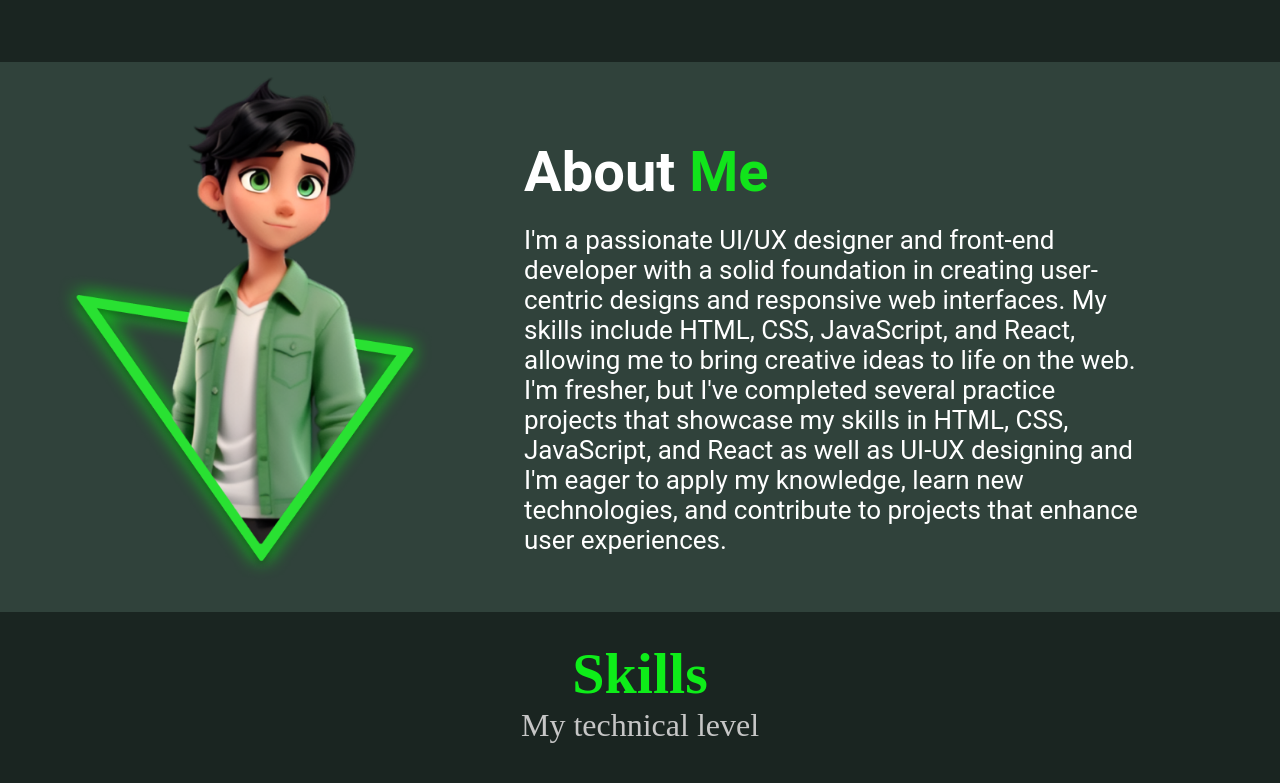
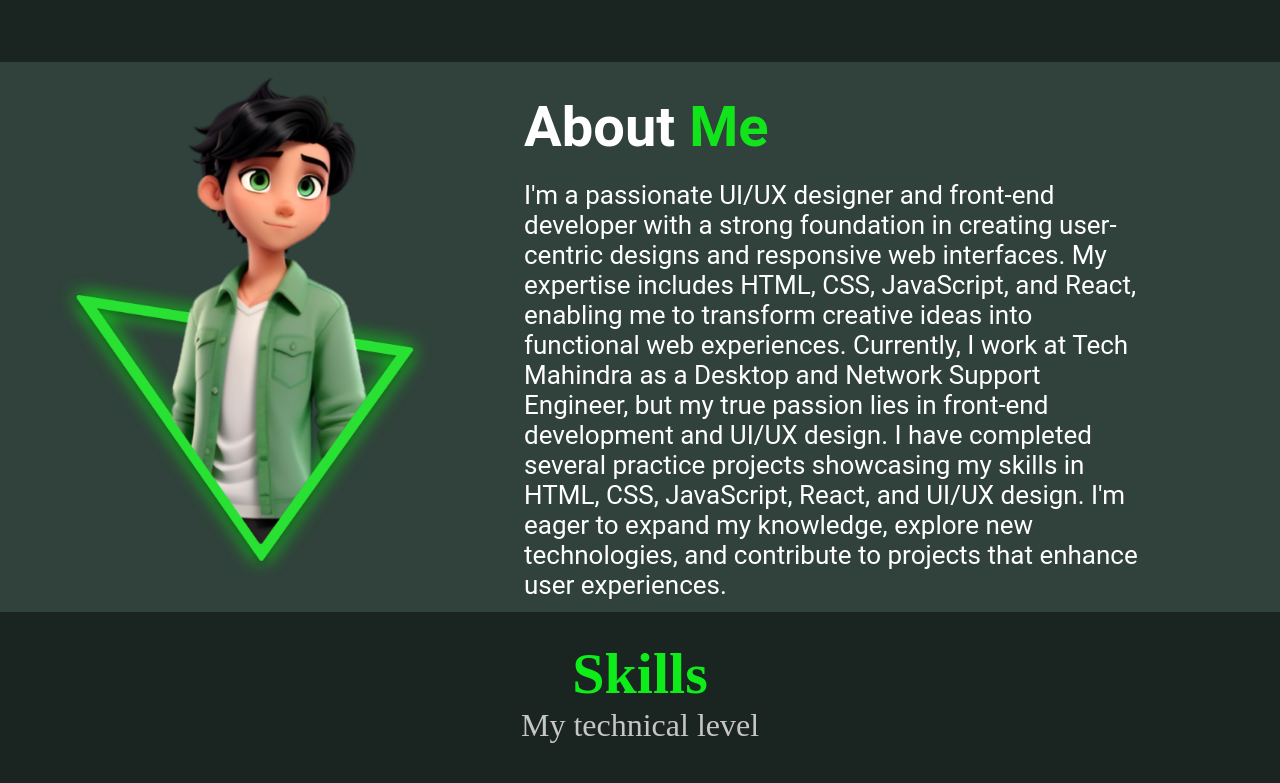
Before and after one commit to TFGMaster/Portfolio, a plain HTML site: page index.html in a window 1280 px wide. Shown: the part 688-1471 px from the top of the page. Drawn offline with Linux system fonts and the light colour scheme.

Commit message:
About Me update

```diff
--- a/index.html
+++ b/index.html
@@ -70,11 +70,8 @@
         <img src="2.png" alt="">
         <div class="about-info">
             <h2>About <span>Me</span></h2>
-            <p>I'm a passionate UI/UX designer and front-end developer with a solid foundation in creating user-centric
-                designs and responsive web interfaces. My skills include HTML, CSS, JavaScript, and React, allowing me
-                to bring creative ideas to life on the web. I'm fresher, but I've completed several practice projects
-                that showcase my skills in HTML, CSS, JavaScript, and React as well as UI-UX designing and I'm eager to
-                apply my knowledge, learn new technologies, and contribute to projects that enhance user experiences.
+            <p>I'm a passionate UI/UX designer and front-end developer with a strong foundation in creating user-centric designs and responsive web interfaces. My expertise includes HTML, CSS, JavaScript, and React, enabling me to transform creative ideas into functional web experiences.
+Currently, I work at Tech Mahindra as a Desktop and Network Support Engineer, but my true passion lies in front-end development and UI/UX design. I have completed several practice projects showcasing my skills in HTML, CSS, JavaScript, React, and UI/UX design. I'm eager to expand my knowledge, explore new technologies, and contribute to projects that enhance user experiences.
             </p>
         </div>
     </section>
```
